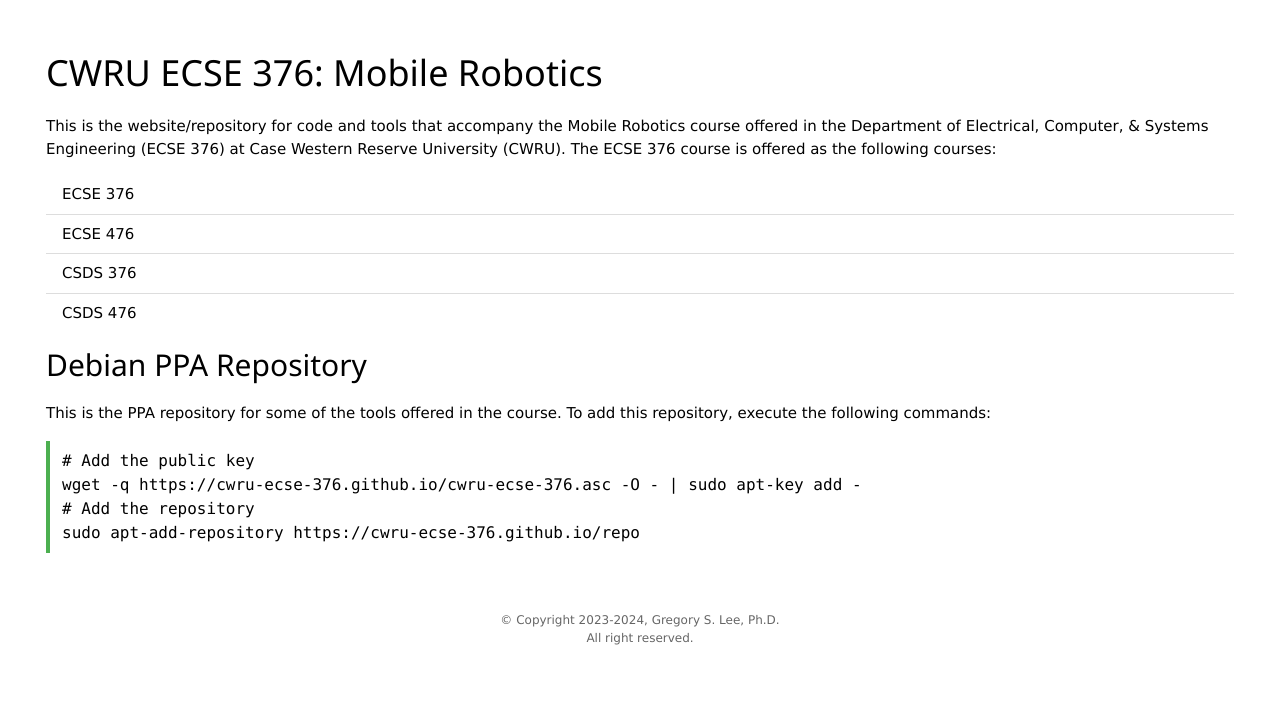
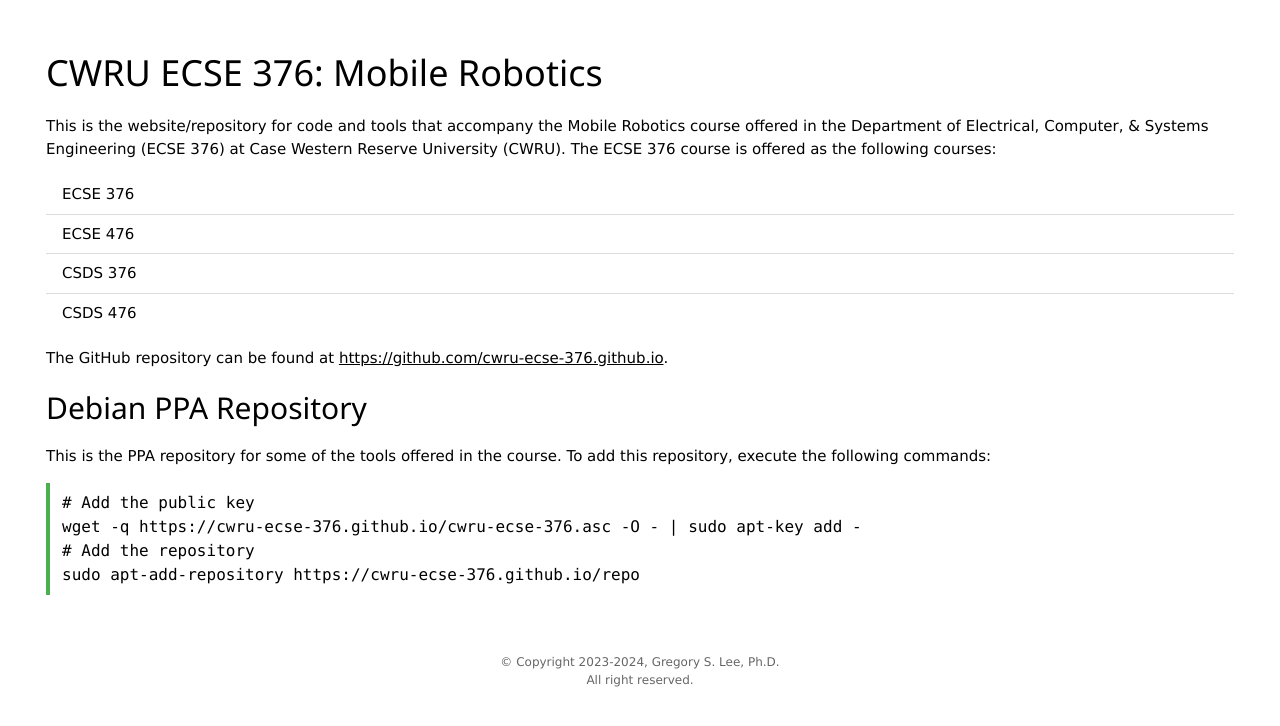
Before and after one commit to cwru-ecse-376/cwru-ecse-376.github.io, a plain HTML site: page index.html in a window 1280 px wide. Drawn offline with nearby package versions, Linux system fonts and the light colour scheme.

Commit message:
Updated some misdirected elements
The generation script has some tweaks to work with the cwru-ecse/eecs-373 issue.  They have to be turned off to get everything correct and they were not.

```diff
--- a/index.html
+++ b/index.html
@@ -16,6 +16,8 @@
             <li>CSDS 476</li>
         </ul>
 
+        <p>The GitHub repository can be found at <a href="https://github.com/cwru-ecse-376.github.io">https://github.com/cwru-ecse-376.github.io</a>.</p>
+
         <h2>Debian PPA Repository</h2>
 
         <p>This is the PPA repository for some of the tools offered in the course.  To add this repository, execute the following commands:</p>
```
Also changed, not shown: 2 other files.
